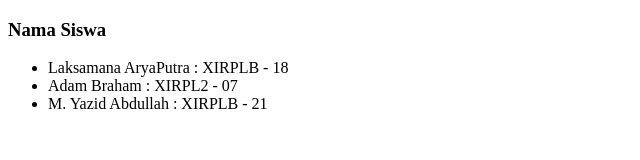
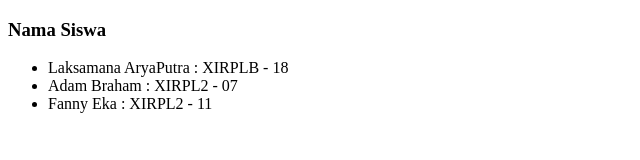
Before and after one commit to RejaaaAqmalll/Rheza-XIRPLB, a plain HTML site: page index.html in a window 1280 px wide. Shown: the whole page, without its empty margins (0-640 px from the left). Drawn offline with Linux system fonts and the light colour scheme.

Commit message:
Revert "Update list siswa ketiga"

```diff
--- a/index.html
+++ b/index.html
@@ -25,7 +25,7 @@
 
         <li>Adam Braham : XIRPL2 - 07</li>
 
-        <li>M. Yazid Abdullah : XIRPLB - 21</li>
+        <li>Fanny Eka : XIRPL2 - 11</li>
 
     </ul>
 
```
